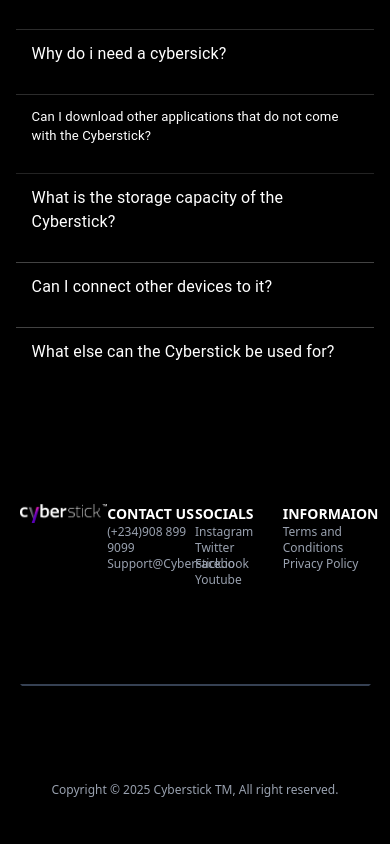
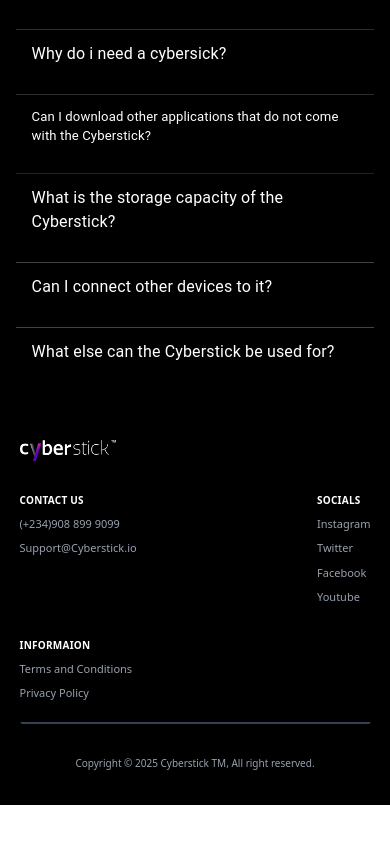
Before and after one commit to Anitaukah/CyberStick-Landing-Page, a React (Vite) app: page / in a window 390 px wide. Shown: the part 5925-6769 px from the top of the page. After the commit the page ends 6730 px from the top, so only its background shows below. Built offline with nearby package versions, Linux system fonts and the light colour scheme; some icons are missing.

Commit message:
finished the mobile version of the footer section

```diff
--- a/src/component/Footer.jsx
+++ b/src/component/Footer.jsx
@@ -4,30 +4,52 @@
 const Footer = () => {
 	return (
 		<div className="bg-black">
-			<div className="m-auto w-[90%]">
-				<div className="py-24 grid grid-cols-4 text-gray-300">
-					<img src={Logo} className="" alt="" />
+			<div className="mx-auto py-8 w-[90%] md:w-[90%] md:py-12">
+				<div className="md:py-24 grid grid-cols-2 gap-y-8 md:gap-8 md:grid-cols-4 text-gray-300">
+					<img
+						src={Logo}
+						className="col-span-2 w-24 md:col-span-1 md:w-28"
+						alt=""
+					/>
 					<div className="">
-						<h1 className="text-white font-semibold text-sm">CONTACT US</h1>
-						<p className="text-gray-400 text-xs">(+234)908 899 9099</p>
-						<p className="text-gray-400 text-xs">Support@Cyberstick.io</p>
+						<h1 className="text-[10px] text-white font-semibold tracking-wide md:text-sm">
+							CONTACT US
+						</h1>
+						<p className="mt-2 text-[11px] text-gray-400 md:text-xs">
+							(+234)908 899 9099
+						</p>
+						<p className="mt-2 text-[11px] text-gray-400 md:text-xs">
+							Support@Cyberstick.io
+						</p>
+					</div>
+					<div className="justify-self-end md:justify-self-auto">
+						<h1 className="text-[10px] text-white font-semibold tracking-wide md:text-sm">
+							SOCIALS
+						</h1>
+						<p className="mt-2 text-[11px] text-gray-400 md:text-xs">
+							Instagram
+						</p>
+						<p className="mt-2 text-[11px] text-gray-400 md:text-xs">Twitter</p>
+						<p className="mt-2 text-[11px] text-gray-400 md:text-xs">
+							Facebook
+						</p>
+						<p className="mt-2 text-[11px] text-gray-400 md:text-xs">Youtube</p>
 					</div>
 					<div className="">
-						<h1 className="text-white font-semibold text-sm">SOCIALS</h1>
-						<p className="text-gray-400 text-xs">Instagram</p>
-						<p className="text-gray-400 text-xs">Twitter</p>
-						<p className="text-gray-400 text-xs">Facebook</p>
-						<p className="text-gray-400 text-xs">Youtube</p>
-					</div>
-					<div className="">
-						<h1 className="text-white font-semibold text-sm">INFORMAION</h1>
-						<p className="text-gray-400 text-xs">Terms and Conditions</p>
-						<p className="text-gray-400 text-xs">Privacy Policy</p>
+						<h1 className="text-[10px] text-white font-semibold tracking-wide md:text-sm">
+							INFORMAION
+						</h1>
+						<p className="mt-2 text-[11px] text-gray-400 md:text-xs">
+							Terms and Conditions
+						</p>
+						<p className="mt-2 text-[11px] text-gray-400 md:text-xs">
+							Privacy Policy
+						</p>
 					</div>
 				</div>
 
-				<div className="border-2 border-t-gray-700">
-					<p className="text-gray-400 my-24 text-center text-xs">
+				<div className="border-2 border-t-gray-700 pt-8 mt-5 ">
+					<p className="text-gray-400 my- text-center md:text-xs text-[10px]">
 						Copyright &#169; 2025 Cyberstick <span>TM</span>, All right
 						reserved.
 					</p>
```
